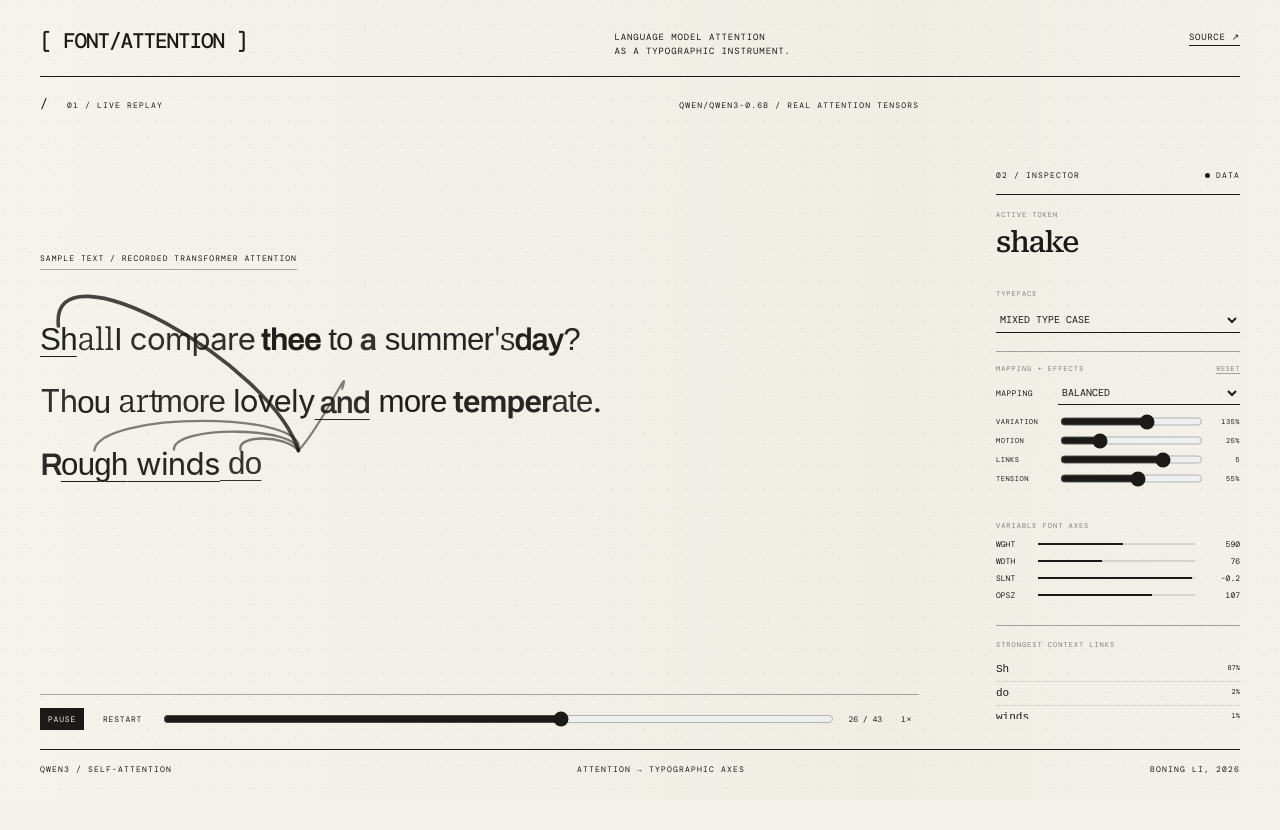
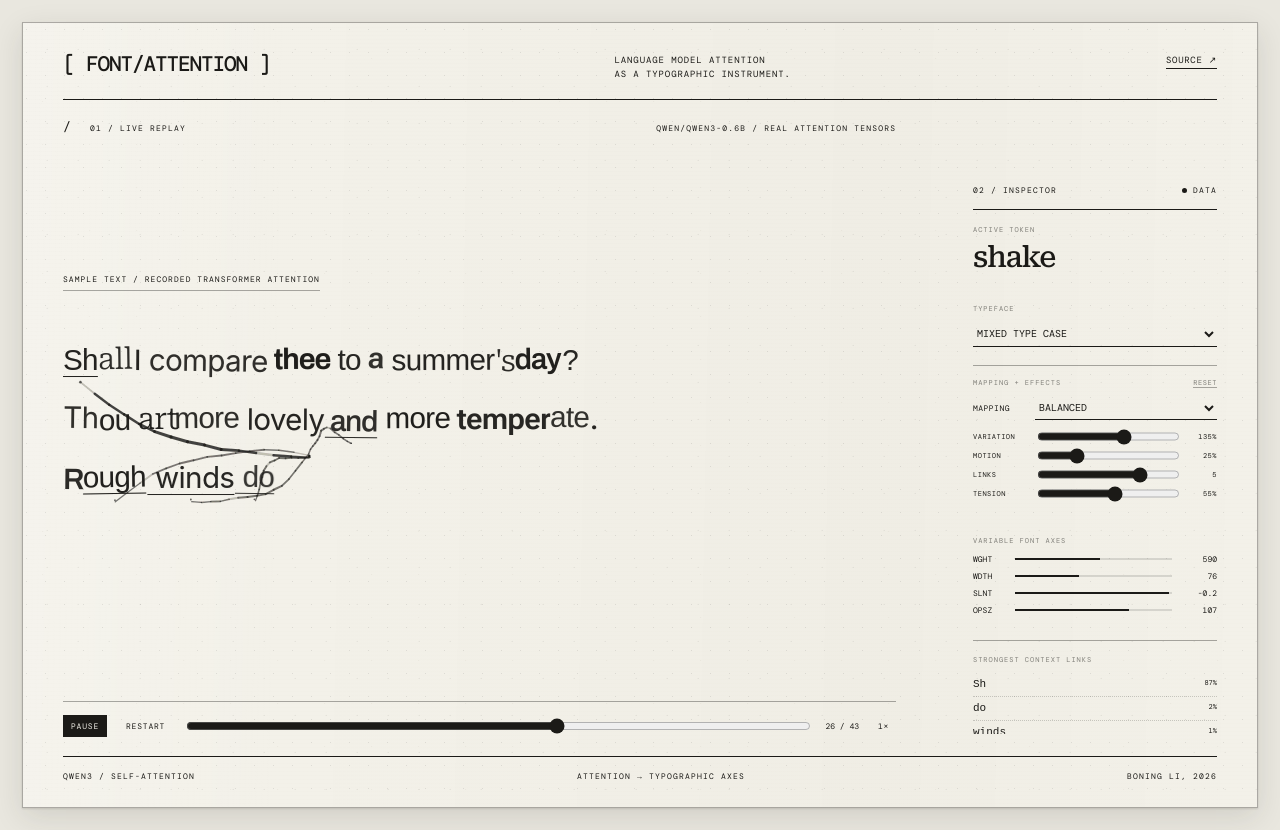
Before and after one commit to Boning1011/font-attention, a website built with Vite: page index.html in a window 1280 px wide. Before the commit the page ends 800 px from the top, so only its background shows below. Built offline with nearby package versions, Linux system fonts and the light colour scheme; animation ran at ten frames a second; a web font is replaced by a local one.

Commit message:
Draw attention links as dry ink strokes

```diff
--- a/css/style.css
+++ b/css/style.css
@@ -8,15 +8,17 @@
 }
 
 * { box-sizing: border-box; }
-html { min-width: 320px; background: var(--paper); color: var(--ink); font-family: var(--mono); font-size: 14px; }
-body { min-width: 320px; min-height: 100vh; margin: 0; background: var(--paper); }
+html { min-width: 320px; background: #e9e7df; color: var(--ink); font-family: var(--mono); font-size: 14px; }
+body { min-width: 320px; min-height: 100vh; margin: 0; padding: 22px; background: #e9e7df; }
 button, input, select { font: inherit; }
 button, a { color: inherit; }
 
 #app {
   position: relative;
   isolation: isolate;
-  min-height: 100vh;
+  width: min(1500px, 100%);
+  min-height: calc(100vh - 44px);
+  margin: 0 auto;
   padding: 31px 40px 25px;
   overflow: hidden;
   display: grid;
@@ -24,6 +26,8 @@ button, a { color: inherit; }
   background:
     linear-gradient(91deg, rgba(255,255,255,.18), transparent 21%, rgba(90,72,42,.02) 70%, transparent),
     var(--paper);
+  border: 1px solid rgba(27,26,23,.34);
+  box-shadow: 0 9px 28px rgba(42,38,30,.12), 0 1px 2px rgba(42,38,30,.14);
 }
 
 #app::before,
@@ -104,6 +108,7 @@ main { min-height: 0; display: grid; grid-template-columns: minmax(0,1fr) 244px;
   white-space: pre;
   opacity: var(--ink-density,.94);
   transform-origin: 50% 75%;
+  rotate: var(--print-rotate, 0deg);
   text-shadow: var(--print-shadow,.012em 0 rgba(27,26,23,.12));
   transition: color .24s, opacity .24s, filter .18s, transform .18s, font-variation-settings 55ms linear;
   font-variation-settings: "wght" var(--wght,420), "wdth" var(--wdth,100), "slnt" var(--slnt,0), "opsz" var(--opsz,64);
@@ -151,8 +156,10 @@ main { min-height: 0; display: grid; grid-template-columns: minmax(0,1fr) 244px;
 }
 .token.entering { animation: token-enter 440ms cubic-bezier(.2,.9,.25,1.25); }
 .token.popping { animation: sympathetic-pop 410ms cubic-bezier(.2,.75,.25,1.2); }
-.attention-arcs { position: absolute; inset: 0; z-index: 1; width: 100%; height: 100%; overflow: visible; pointer-events: none; }
-.attention-arcs path { fill: none; stroke: var(--ink); stroke-linecap: round; }
+.attention-arcs { position: absolute; inset: 0; z-index: 1; width: 100%; height: 100%; overflow: visible; opacity: 1; pointer-events: none; transition: opacity 360ms ease; }
+.attention-arcs.settled { opacity: 0; }
+.attention-arcs line { stroke: var(--ink); stroke-linecap: round; }
+.attention-arcs circle { fill: var(--ink); }
 
 .transport { display: grid; grid-template-columns: auto auto 1fr auto auto; gap: 12px; align-items: center; padding-top: 13px; border-top: 1px solid var(--hairline); }
 .transport-button, .speed-button { padding: 5px 7px; border: 0; background: transparent; color: var(--ink); cursor: pointer; font-size: 8px; letter-spacing: .1em; }
@@ -197,12 +204,14 @@ footer { padding-top: 13px; border-top: 1px solid var(--ink); }
 .sr-only { position: absolute; width: 1px; height: 1px; padding: 0; margin: -1px; overflow: hidden; clip: rect(0,0,0,0); white-space: nowrap; border: 0; }
 
 @media (max-width: 980px) {
+  body { padding: 12px; }
   #app { padding: 24px 26px 20px; }
   main { grid-template-columns: minmax(0,1fr) 214px; gap: 38px; }
   .text-canvas { font-size: clamp(22px,3.65cqw,34px); }
 }
 @media (max-width: 760px) {
-  #app { padding: 17px 16px; }
+  body { padding: 6px; }
+  #app { min-height: calc(100vh - 12px); padding: 17px 16px; }
   .topbar { grid-template-columns: 1fr auto; }
   .topbar p { display: none; }
   main { display: block; }
--- a/js/main.js
+++ b/js/main.js
@@ -56,10 +56,10 @@ const IMPRINT_PATTERN = [
   { wght: -12, wdth: -2, slnt: -0.2, opsz: 3 },
 ];
 const PRINT_PATTERN = [
-  [0, 0, 0.96], [0.35, -0.15, 0.91], [0, 0, 0.95], [-0.25, 0.28, 0.9],
-  [0.45, 0.12, 0.98], [0, 0, 0.94], [-0.18, -0.2, 0.89], [0, 0, 0.95],
-  [0.28, 0.3, 0.92], [-0.4, 0.08, 0.97], [0, 0, 0.94], [0.2, -0.25, 0.9],
-  [-0.12, 0.18, 0.96],
+  [0, 0, 0.96, 0], [0.35, -1.2, 0.91, -0.7], [0, 0.7, 0.95, 0.35], [-0.25, 1.55, 0.9, 0.8],
+  [0.45, -0.65, 0.98, -0.35], [0, 0, 0.94, 0], [-0.18, -1.65, 0.89, 1.05], [0, 0.45, 0.95, -0.25],
+  [0.28, 1.3, 0.92, 0.55], [-0.4, -0.85, 0.97, -0.9], [0, 0, 0.94, 0], [0.2, -1.4, 0.9, 0.7],
+  [-0.12, 1.1, 0.96, -0.45],
 ];
 const reducedMotion = window.matchMedia("(prefers-reduced-motion: reduce)").matches;
 const AXIS_LIMITS = {
@@ -124,9 +124,10 @@ function createTokens() {
     span.dataset.index = String(index);
     span.dataset.tokenFont = TOKEN_FONT_PATTERN[index % TOKEN_FONT_PATTERN.length];
     span.textContent = token.replace(/\n/g, "");
-    const [printX, printY, inkDensity] = PRINT_PATTERN[index % PRINT_PATTERN.length];
+    const [printX, printY, inkDensity, printRotate] = PRINT_PATTERN[index % PRINT_PATTERN.length];
     span.style.setProperty("--print-x", `${printX}px`);
     span.style.setProperty("--print-y", `${printY}px`);
+    span.style.setProperty("--print-rotate", `${printRotate}deg`);
     span.style.setProperty("--ink-density", String(inkDensity));
     span.style.setProperty("--print-shadow", `${printX >= 0 ? ".014em" : "-.014em"} .006em rgba(27,26,23,.14)`);
     applyAxes(span, replay.frames[index].axes);
@@ -242,12 +243,13 @@ function clearEffects() {
 }
 
 function updateTokenState() {
+  const isComplete = position === tokenElements.length - 1;
   tokenElements.forEach((element, index) => {
     element.classList.toggle("future", index > position);
     element.classList.toggle("active", index === position);
     element.classList.remove("linked");
   });
-  getVisibleLinks().forEach(({ index }) => tokenElements[index]?.classList.add("linked"));
+  if (!isComplete) getVisibleLinks().forEach(({ index }) => tokenElements[index]?.classList.add("linked"));
 }
 
 function replayAnimation(element, className, duration, delay = 0) {
@@ -338,30 +340,85 @@ function renderInspector() {
   $("#link-list").innerHTML = links.length ? links.map((link) => `<div class="link-row"><span>${cleanToken(replay.tokens[link.index])}</span><span>${Math.round(link.weight*100)}%</span></div>`).join("") : '<div class="link-row"><span>beginning of sequence</span><span>—</span></div>';
 }
 
+function seededNoise(seed) {
+  const value = Math.sin(seed * 12.9898 + 78.233) * 43758.5453;
+  return (value - Math.floor(value)) * 2 - 1;
+}
+
+function makeInkStroke(start, end, link, order, maximumWeight) {
+  const tension = tuning.tension / 100;
+  const dx = end.x - start.x;
+  const dy = end.y - start.y;
+  const distance = Math.max(1, Math.hypot(dx, dy));
+  const normalX = -dy / distance;
+  const normalY = dx / distance;
+  const sameLine = Math.abs(dy) < 18;
+  const bend = sameLine
+    ? (18 + distance * .055) * (order % 2 ? -1 : 1)
+    : (14 + Math.min(distance, 460) * .045) * (order % 2 ? -1 : 1);
+  const pointCount = Math.max(14, Math.min(34, Math.round(distance / 24)));
+  const points = [];
+  for (let index = 0; index <= pointCount; index += 1) {
+    const progress = index / pointCount;
+    const envelope = Math.sin(Math.PI * progress);
+    const drift = Math.sin(progress * Math.PI * (2.2 + order * .31) + order * .8) * (1.2 + tension * 2.1);
+    const grain = seededNoise((position + 1) * 101 + link.index * 37 + order * 17 + index) * (0.55 + tension * .8) * envelope;
+    points.push({
+      x: start.x + dx * progress + normalX * (bend * envelope + drift + grain),
+      y: start.y + dy * progress + normalY * (bend * envelope + drift + grain),
+    });
+  }
+  const compressed = Math.pow(link.weight / maximumWeight, .28);
+  const strength = .28 + compressed * .72;
+  const baseWidth = 1 + strength * 1.65;
+  const segments = points.slice(0, -1).map((point, index) => {
+    const next = points[index + 1];
+    const pressure = .72 + Math.sin((index / pointCount) * Math.PI) * .38 + seededNoise(index + link.index * 11) * .13;
+    const dry = (index + order * 3 + link.index) % 11 === 0;
+    return `<line x1="${point.x.toFixed(2)}" y1="${point.y.toFixed(2)}" x2="${next.x.toFixed(2)}" y2="${next.y.toFixed(2)}" stroke-width="${(baseWidth * pressure).toFixed(2)}" opacity="${(dry ? .24 : .35 + strength * .46).toFixed(2)}"/>`;
+  }).join("");
+  const flecks = points.filter((_, index) => index > 2 && index < points.length - 3 && (index + link.index) % 9 === 0).map((point, index) =>
+    `<circle cx="${(point.x + seededNoise(index + order) * 1.8).toFixed(2)}" cy="${(point.y + seededNoise(index + link.index) * 1.8).toFixed(2)}" r="${(.25 + strength * .32).toFixed(2)}" opacity=".32"/>`
+  ).join("");
+  return `<g class="ink-stroke" filter="url(#ink-wobble-${order})">${segments}<circle cx="${start.x}" cy="${start.y}" r="${(baseWidth * .48).toFixed(2)}" opacity=".68"/><circle cx="${end.x}" cy="${end.y}" r="${(baseWidth * .48).toFixed(2)}" opacity=".68"/>${flecks}</g>`;
+}
+
+function tokenConnectionPoints(activeRect, targetRect, stageRect) {
+  const active = {
+    top: activeRect.top - stageRect.top,
+    bottom: activeRect.bottom - stageRect.top,
+    x: activeRect.left + activeRect.width / 2 - stageRect.left,
+  };
+  const target = {
+    top: targetRect.top - stageRect.top,
+    bottom: targetRect.bottom - stageRect.top,
+    x: targetRect.left + targetRect.width / 2 - stageRect.left,
+  };
+  if (target.top < active.top - 12) return { start: { x: target.x, y: target.bottom + 2 }, end: { x: active.x, y: active.top - 3 } };
+  if (target.top > active.top + 12) return { start: { x: active.x, y: active.bottom + 2 }, end: { x: target.x, y: target.top - 3 } };
+  return { start: { x: target.x, y: target.bottom + 2 }, end: { x: active.x, y: active.top - 3 } };
+}
+
 function renderArcs() {
   const stageRect = $(".stage").getBoundingClientRect();
   const active = tokenElements[position];
   if (!active) return;
+  const isComplete = position === tokenElements.length - 1;
+  svg.classList.toggle("settled", isComplete);
+  if (isComplete) return;
   const activeRect = active.getBoundingClientRect();
   svg.setAttribute("viewBox", `0 0 ${stageRect.width} ${stageRect.height}`);
   const links = getVisibleLinks();
   const maximumWeight = Math.max(...links.map(({ weight }) => weight), 0.0001);
-  const tension = tuning.tension / 100;
-  svg.innerHTML = links.map((link, order) => {
+  const filters = links.map((link, order) => `<filter id="ink-wobble-${order}" x="-8%" y="-8%" width="116%" height="116%"><feTurbulence type="fractalNoise" baseFrequency=".015 .11" numOctaves="2" seed="${position + link.index + order + 3}" result="noise"/><feDisplacementMap in="SourceGraphic" in2="noise" scale=".7"/></filter>`).join("");
+  const strokes = links.map((link, order) => {
     const target = tokenElements[link.index];
     if (!target) return "";
     const rect = target.getBoundingClientRect();
-    const fan = (order - (links.length - 1) / 2) * 13;
-    const x1 = activeRect.left + activeRect.width / 2 - stageRect.left;
-    const y1 = activeRect.top + activeRect.height * 0.16 - stageRect.top;
-    const x2 = rect.left + rect.width / 2 - stageRect.left;
-    const y2 = rect.top + rect.height * 0.16 - stageRect.top;
-    const distanceLift = Math.abs(x1 - x2) * 0.18 + Math.abs(y1 - y2) * 0.3;
-    const lift = Math.max(16, Math.min(175, distanceLift * (0.45 + tension * 1.15)));
-    const compressed = Math.pow(link.weight / maximumWeight, 0.28);
-    const visualStrength = 0.28 + compressed * 0.72;
-    return `<path d="M ${x1} ${y1} C ${x1+fan} ${y1-lift}, ${x2+fan*.35} ${y2-lift}, ${x2} ${y2}" stroke-width="${1.15+visualStrength*2.45}" opacity="${.3+visualStrength*.5}"/>`;
+    const { start, end } = tokenConnectionPoints(activeRect, rect, stageRect);
+    return makeInkStroke(start, end, link, order, maximumWeight);
   }).join("");
+  svg.innerHTML = `<defs>${filters}</defs>${strokes}`;
 }
 
 function setPosition(next, animate = true) {
```
Also changed, not shown: README.md.
